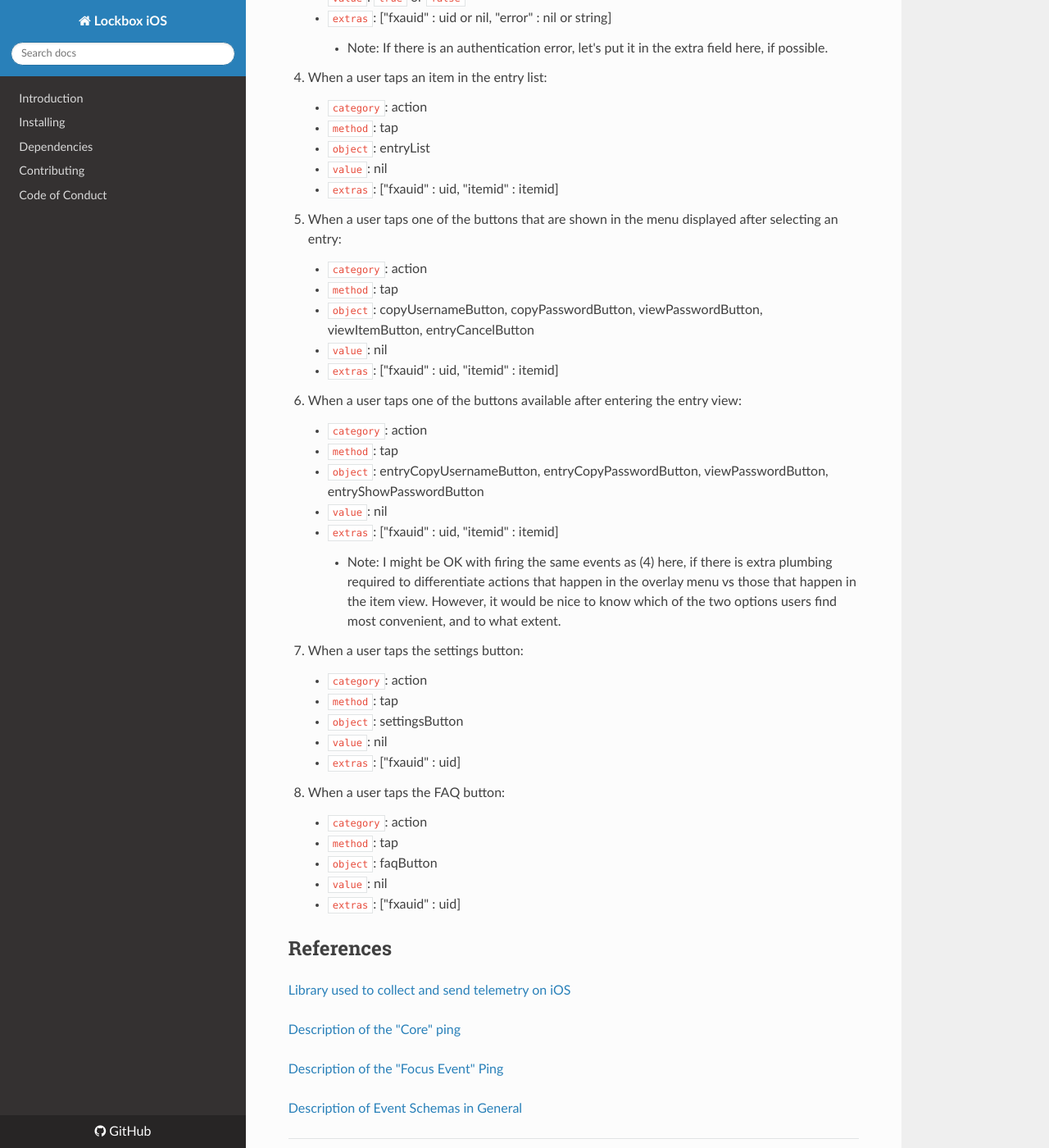
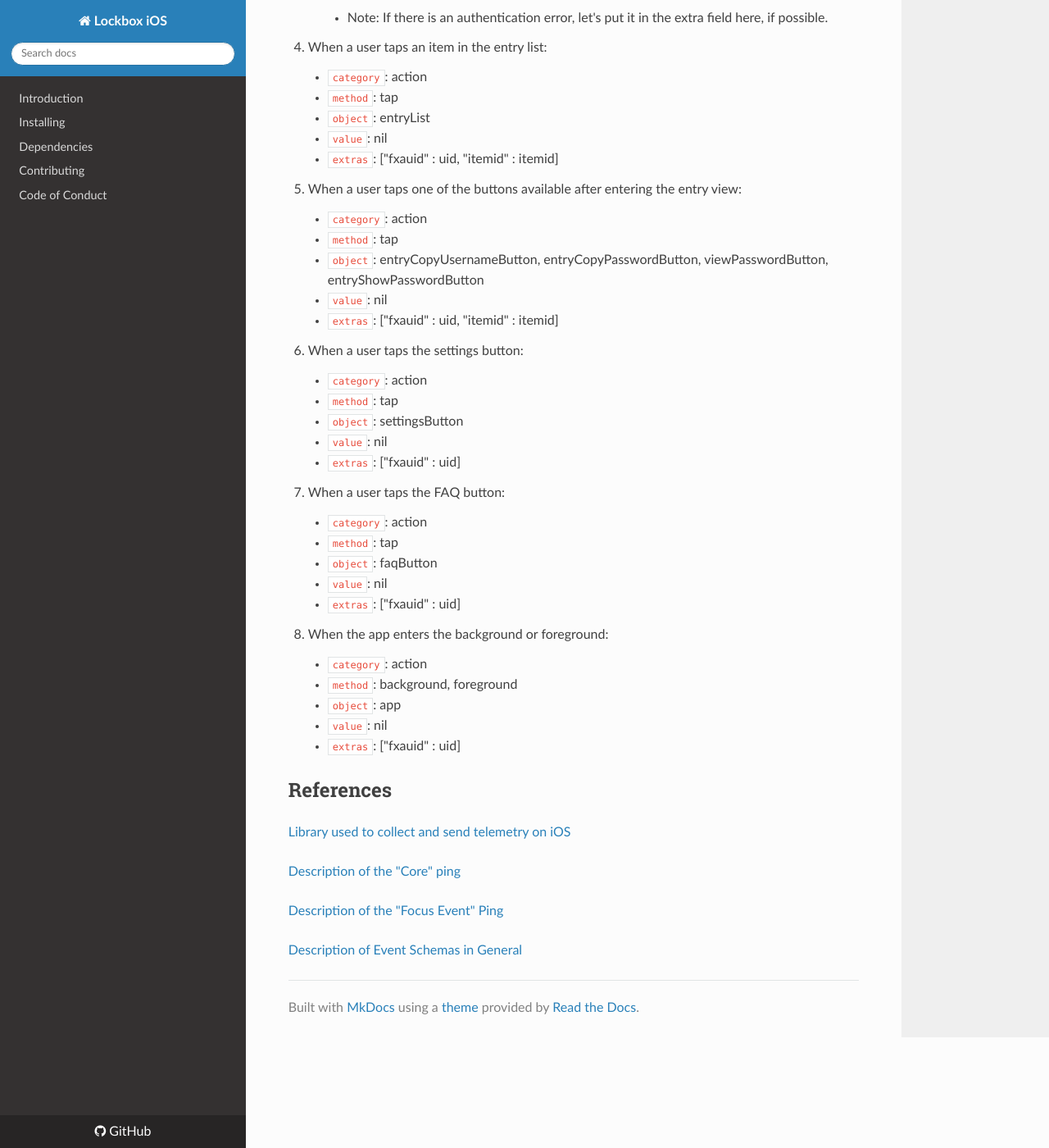
Before and after one commit to mozilla-lockwise/lockwise-ios, an MkDocs documentation site: the page built from docs/metrics.md, in a window 1280 px wide and 1400 px high, scrolled down 2303 px. Shown: the whole window at 82% size. Built offline with MkDocs 1.6.1, drawn with Linux system fonts in a browser that asks for light colours; nearby versions of some CDN libraries; old or Windows-style settings are respelled for this version of MkDocs; some of the changed text lies outside the part shown.

Commit message:
address sasha's changes

```diff
--- a/docs/metrics.md
+++ b/docs/metrics.md
@@ -63,13 +63,12 @@
 
 ## List of Proposed Events
 
-1. When the user starts up the app:
+1. When the app starts up:
 	* `category`: action
 	* `method`: startup
 	* `object`: app
 	* `value`: nil
-	* `extras`: ["fxauid" : uid or nil]
-		* Note: This might be able to replace the event that currently fires in `AppDelegate.swift`
+	* `extras`: nil
 
 2. When a user taps the fxa signin button:
 	* `category`: action
@@ -86,39 +85,38 @@
 	* `extras`: ["fxauid" : uid or nil, "error" : nil or string]
 		* Note: If there is an authentication error, let's put it in the extra field here, if possible.
 
-4. When a user taps an item in the entry list:
+3. When a user taps an item in the entry list:
 	* `category`: action
 	* `method`: tap
 	* `object`: entryList
 	* `value`: nil
 	* `extras`: ["fxauid" : uid, "itemid" : itemid]
 
-5. When a user taps one of the buttons that are shown in the menu displayed after selecting an entry:
-	* `category`: action
-	* `method`: tap
-	* `object`: copyUsernameButton, copyPasswordButton, viewPasswordButton, viewItemButton, entryCancelButton
-	* `value`: nil
-	* `extras`: ["fxauid" : uid, "itemid" : itemid]
-
-6. When a user taps one of the buttons available after entering the entry view:
+4. When a user taps one of the buttons available after entering the entry view:
 	* `category`: action
 	* `method`: tap
 	* `object`: entryCopyUsernameButton, entryCopyPasswordButton, viewPasswordButton, entryShowPasswordButton
 	* `value`: nil
 	* `extras`: ["fxauid" : uid, "itemid" : itemid]
-		* Note: I might be OK with firing the same events as (4) here, if there is extra plumbing required to differentiate actions that happen in the overlay menu vs those that happen in the item view. However, it would be nice to know which of the two options users find most convenient, and to what extent.
 
-7. When a user taps the settings button:
+5. When a user taps the settings button:
 	* `category`: action
 	* `method`: tap
 	* `object`: settingsButton
 	* `value`: nil
 	* `extras`: ["fxauid" : uid]
 
-8. When a user taps the FAQ button:
+6. When a user taps the FAQ button:
 	* `category`: action
 	* `method`: tap
 	* `object`: faqButton
+	* `value`: nil
+	* `extras`: ["fxauid" : uid]
+
+7. When the app enters the background or foreground:
+	* `category`: action
+	* `method`: background, foreground
+	* `object`: app
 	* `value`: nil
 	* `extras`: ["fxauid" : uid]
 
```
Also changed, not shown: other parts of docs/metrics.md (+1 -1 lines), 2 other files.
